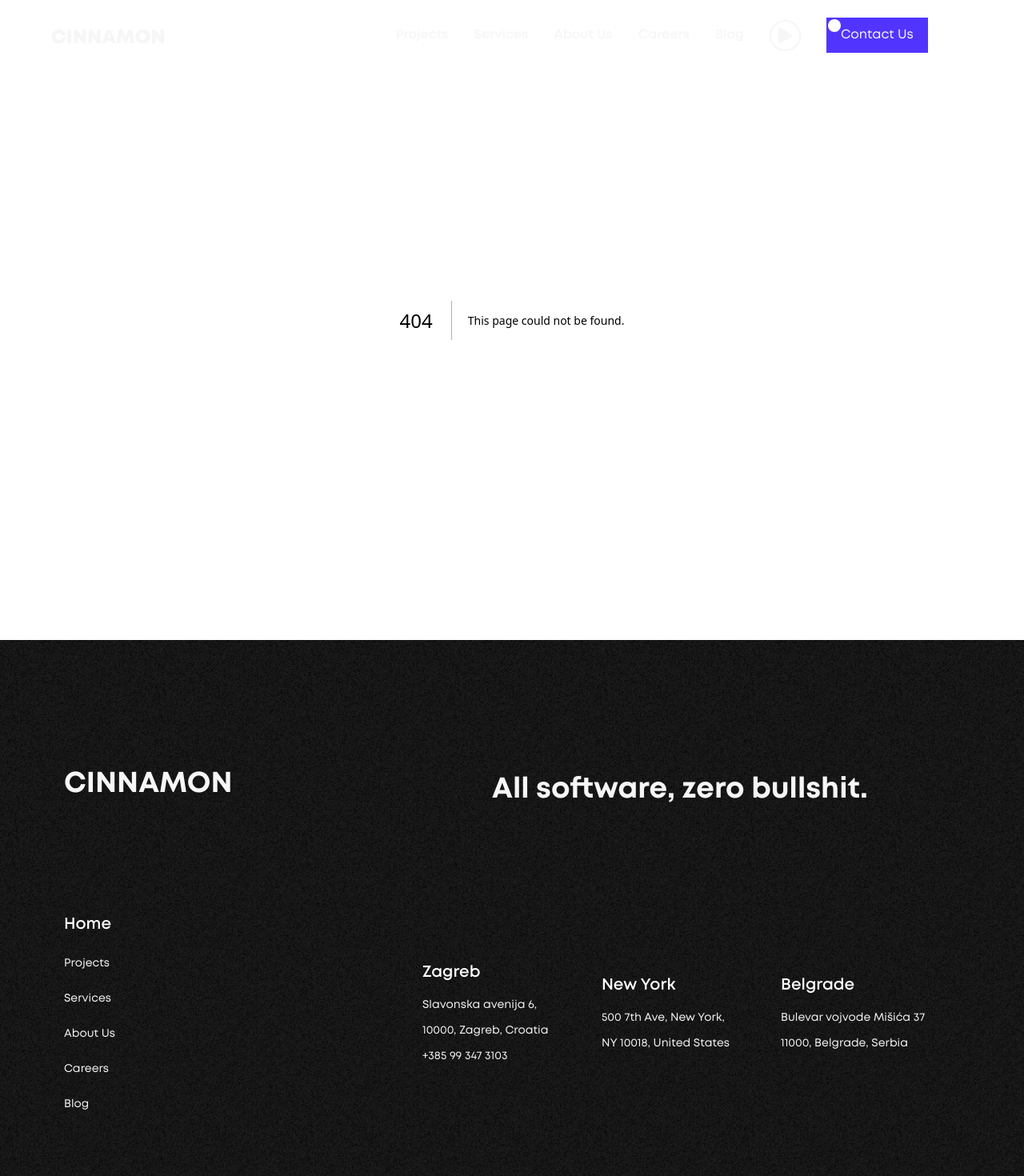
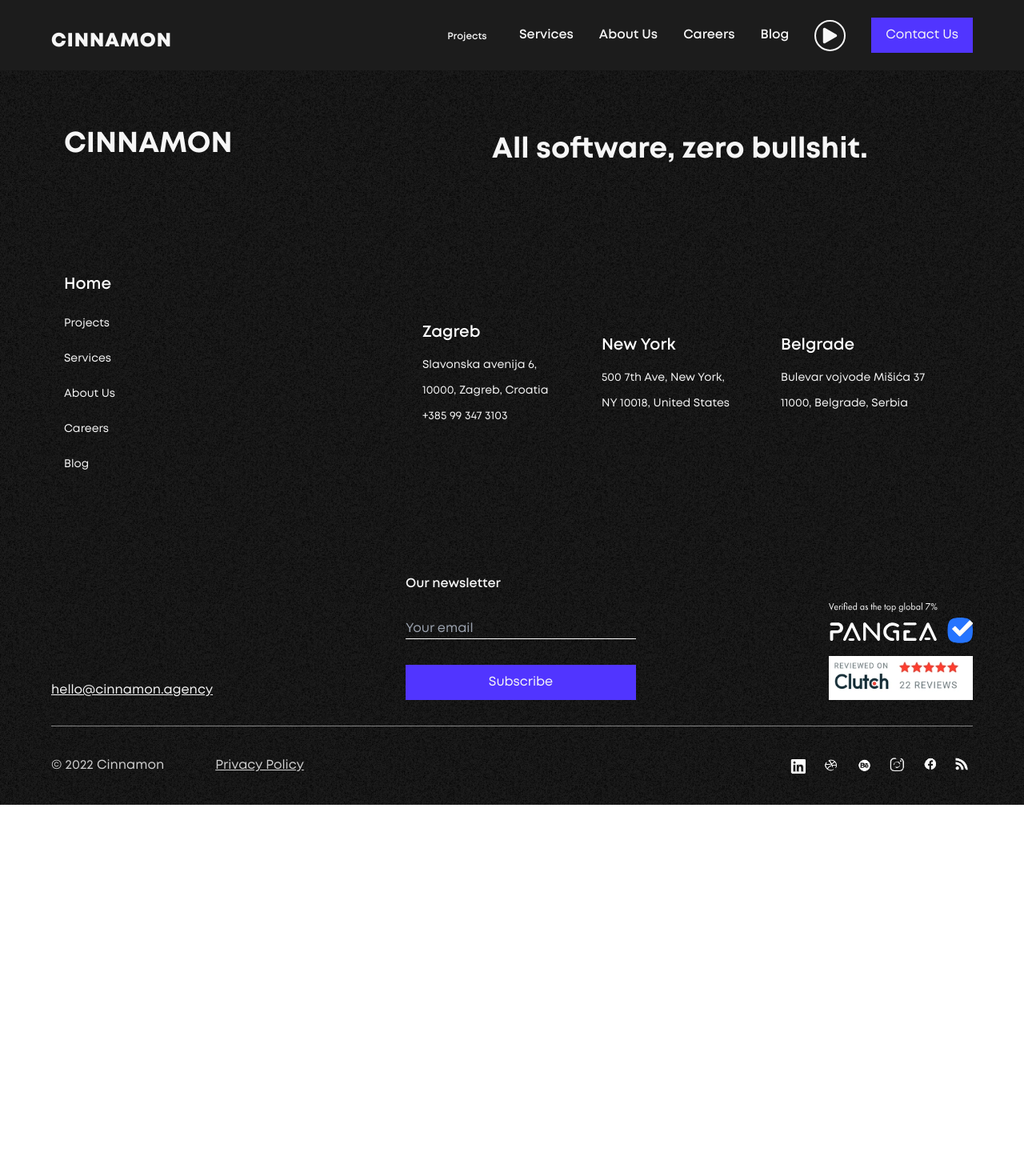
Before and after one commit to NNesta/cinnamon-agency-clone, a Next.js app: page /about in a window 1280 px wide. Before the commit this address had no page. Shown: the top 1470 px of the page at 80% size. After the commit the page ends 1006 px from the top, so only its background shows below. Built offline with nearby package versions, Linux system fonts and the light colour scheme.

Commit message:
feat: adding animations

```diff
--- a/components/BlogCard.jsx
+++ b/components/BlogCard.jsx
@@ -4,7 +4,7 @@ import Image from 'next/image';
 function BlogCard(props) {
     const {image, category, author,date,time,title} = props;
   return (
-    <div className='flex flex-col gap-2 group min-w-[45%] lg:min-w-[10%] h-[400px]'>
+    <div className='flex flex-col gap-2 group min-w-full lg:min-w-[30%] '>
        <Image alt='image' src={image} width={400} height={400} layout='responsive'/>
        <p className='font-mont-semibold group-hover:text-primaryPink duration-300'>{category}</p>
        <div className='flex gap-[0.3rem] items-center font-mont'>
--- a/components/BlogSection.jsx
+++ b/components/BlogSection.jsx
@@ -29,11 +29,11 @@ function BlogSection() {
     },
   ];
   return (
-    <div className="w-full">
-      <div className="w-fit container mx-auto py-32">
-        <div className="flex flex-col gap-8 lg:px-32">
-          <h1 className="text-6xl font-mont-bold max-w-[50%] leading-[4.5rem]">Stay in the loop on tech topics</h1>
-          <div className="inline-flex gap-4 overflow-x-scroll w-full scrollbar-hide">
+    <div className="w-screen">
+      <div className="w-full container mx-auto py-32 px-8 lg:px-16">
+        <div className="flex flex-col gap-8">
+          <h1 className="text-5xl lg:text-6xl font-mont-bold lg:max-w-[50%] leading-[4rem] lg:leading-[4.5rem]">Stay in the loop on tech topics</h1>
+          <div className="inline-flex gap-4 h-full overflow-x-scroll w-full scrollbar-hide">
             {blogs.map((blog, index) => (
               <BlogCard
                 key={index}
--- a/components/Button.jsx
+++ b/components/Button.jsx
@@ -2,9 +2,9 @@ import React from 'react'
 
 function Button({children}) {
   return (
-       <button className='text-primaryWhite font-mont bg-primaryPink  hover:bg-primaryWhite border-2 border-primaryPink  duration-400 ease-in-out px-4 py-2 relative group'>
-        <span className='h-4 w-4 bg-white z-50 rounded-full absolute inset-0'/>
-       <h1 className='group-hover:text-primaryPink'>{children}</h1>
+       <button className='text-primaryWhite font-mont bg-primaryPink  border-2 border-primaryPink  duration-1000 ease-in-out px-4 py-2 relative group overflow-hidden'>
+        <span className='w-0 aspect-square bg-white -z-0 rounded-full absolute inset-0 -left-[0.35rem] m-auto  group-hover:w-[110%] duration-300 ease-in-out'/>
+       <h1 className='group-hover:text-primaryPink relative z-[200]'>{children}</h1>
         </button>
   )
 }
--- a/components/CollegeSection.jsx
+++ b/components/CollegeSection.jsx
@@ -4,17 +4,19 @@ import Button from "./Button";
 
 function CollegeSection() {
   return (
-    <div className="w-full container mx-auto h-full relative">
+    <div className="w-full relative h-fit py-32">
       <div className="absolute right-0 bottom-0 hidden lg:block">
         <Image
           src="/assets/cinnamonCollege.png"
-          width={200}
-          height={200}
+          width={400}
+          height={400}
           alt="college"
         />
       </div>
+    <div className="w-full container mx-auto h-full relative">
 
-      <div className="container flex flex-col lg:flex-row justify-between  my-32 px-16 lg:max-w-[90%]">
+
+      <div className="container flex flex-col lg:flex-row justify-between  px-16 lg:max-w-[90%]">
         <Image
           src="/assets/college.png"
           width={300}
@@ -31,7 +33,7 @@ function CollegeSection() {
           <Button>See How It Works</Button>
         </div>
       </div>
-    </div>
+    </div></div>
   );
 }
 
--- a/components/Footer.jsx
+++ b/components/Footer.jsx
@@ -80,110 +80,61 @@ function Footer() {
               />
             </div>
           </div>
-          <div className="flex lg:flex-row flex-col lg:justify-between border-t border-primaryWhite border-opacity-50 py-8 text-primaryGrayLight">
-            <div className="flex gap-16 order-2 lg:order-1">
+          <div className="flex lg:flex-row flex-col items-center lg:justify-between border-t border-primaryWhite border-opacity-50 py-8 text-primaryGrayLight">
+            <div className="flex gap-16 order-2 lg:order-1 whitespace-nowrap">
               <p>© 2022 Cinnamon</p>
-              <Link className="flex-1 underline" href="/">
+              <Link className="flex-1 underline whitespace-nowrap" href="/">
                 Privacy Policy
               </Link>
             </div>
-            <div className="flex gap-4 items-center order-1 lg:order-2">
-              <Image
+            <ul className="flex gap-4 items-center order-1 lg:order-2">
+              <li>
+                <Link href='/'><Image
                 src="/assets/linkedin-2.png"
                 width={25}
                 height={25}
                 alt="footer-image"
-              />
-              <Image
+              /></Link>
+                </li>
+            <li> <Link href='/'><Image
                 src="/assets/ball-2.png"
                 width={25}
                 height={25}
                 alt="footer-image"
-              />
-              <Image
+              /></Link> </li>
+             <li>
+              <Link href='/'><Image
                 src="/assets/beicon.png"
                 width={25}
                 height={25}
                 alt="footer-image"
-              />
-              <Image
+              /></Link>
+              </li>
+              <li>
+                <Link href='/'><Image
                 src="/assets/insta-2.png"
                 width={25}
                 height={25}
                 alt="footer-image"
-              />
-              <Image
+              /></Link>
+                </li>
+              <li>
+                <Link href='/'><Image
                 src="/assets/face-2.png"
                 width={25}
                 height={25}
                 alt="footer-image"
-              />
-              <Image
+              /></Link></li>
+              <li>
+                <Link href='/'><Image
                 src="/assets/wifi.png"
                 width={25}
                 height={25}
                 alt="footer-image"
-              />
-            </div>
+              /></Link></li>
+
+            </ul>
           </div>
-
-          {/* <div className='w-full h-full grid lg:grid-cols-3 gap-32  border-b border-primaryWhite'>
-    <div className='flex flex-col gap-8'>
-      <h1 className='text-5xl font-bold'>CINNAMON</h1>
-
-     <p className='underline'>hello@cinnamon.agency</p>
-    </div>
-    <div className='col-span-2 flex flex-col justify-between'>
-      <div className="grid grid-cols-3 gap-8">
-        <div className='flex flex-col gap-4'>
-          <h1>Zagreb</h1>
-          <ul className='flex flex-col'>
-            <li>Slavonska avenija 6,</li>
-            <li>10000, Zagreb, Croatia</li>
-            <li>+385 99 347 3103</li>
-          </ul>
-        </div>
-        <div className='flex flex-col gap-4'>
-          <h1>New York</h1>
-          <ul className='flex flex-col'>
-            <li>500 7th Ave, New York,</li>
-            <li>NY 10018, United States</li>
-          </ul>
-        </div>
-        <div className='flex flex-col gap-4'>
-          <h1>Belgrade</h1>
-          <ul className='flex flex-col'>
-            <li>Bulevar vojvode Mišića 37</li>
-            <li>11000, Belgrade, Serbia</li>
-          </ul>
-        </div>
-      </div>
-
-     <div className='grid grid-cols-2 justify-between'>
-      <div className='flex flex-col gap-2'>
-        <h1>Our newsletter</h1>
-        <input type='text'/>
-    <Button/>
-      </div>
-      <div className="flex flex-col gap-4">
-     <Image src='/assets/pangea.svg' width={70} height={35}/>
-     <Image src='/assets/clutch.webp' width={70} height={35}/>
-      </div>
-
-     </div>
-    </div>
-      </div>
-      <div className='flex'>
-     <p>© 2022 Cinnamon</p>
-     <Link className='flex-1' href='/'>Privacy Policy</Link>
-     <div className='flex gap-4 items-center'>
-     <Image src='/assets/linkedin-2.png' width={25} height={25}/>
-     <Image src='/assets/ball-2.png' width={25} height={25}/>
-     <Image src='/assets/beicon.png' width={25} height={25}/>
-     <Image src='/assets/insta-2.png' width={25} height={25}/>
-     <Image src='/assets/face-2.png' width={25} height={25}/>
-     <Image src='/assets/wifi.png' width={25} height={25}/>
-      </div></div> */}
         </div>
       </div>
     </div>
--- a/components/NavBar.jsx
+++ b/components/NavBar.jsx
@@ -5,12 +5,12 @@ import Link from "next/link";
 import Button from "./Button";
 
 function NavBar() {
-  const [nav, setNav] = useState(true);
+  const [nav, setNav] = useState(false);
   const [bgColor, setBgColor] = useState("bg-transparent");
   const [textColor, setTextColor] = useState("text-primaryWhite");
   const [outline, setOutline] = useState("border-primaryWhite");
   const [fill, setFill] = useState("fill-primaryWhite");
-  const [menu, setMenu] = useState("/assets/mobile-menu.svg");
+  const [menu, setMenu] = useState("/assets/whiteMenu.svg");
 
   useEffect(() => {
     const changeColor = () => {
@@ -22,7 +22,7 @@ function NavBar() {
         setFill("fill-primaryPink");
         setMenu("/assets/mobile-menu.svg");
       } else {
-        setBgColor("bg-transparent");
+        setBgColor("bg-primaryBlack");
         setTextColor("text-primaryWhite");
         setOutline("border-primaryWhite");
         setFill("fill-primaryWhite");
@@ -41,13 +41,20 @@ function NavBar() {
       <div
         className={`fixed -top-2 left-0 z-50 h-24 w-full px-4 lg:px-16 py-6 ${textColor} ${bgColor} transition-colors duration-300 ease-in-out`}
       >
-        <div className="flex gap-72 w-full container mx-auto">
-          <div className="group">
-            <h1 className="text-2xl  font-medium mt-4 group-hover:delay">CINNAMON</h1>
+        <div className="flex justify-between w-full container mx-auto">
+          <div className="group flex gap-[1px] items-center">
+            <h1 className="text-2xl  font-medium mt-4 group-hover:animate-blink1">C</h1>
+            <h1 className="text-2xl  font-medium mt-4 group-hover:animate-blink2">I</h1>
+            <h1 className="text-2xl  font-medium mt-4 group-hover:animate-blink3">N</h1>
+            <h1 className="text-2xl  font-medium mt-4 group-hover:animate-blink4">N</h1>
+            <h1 className="text-2xl  font-medium mt-4 group-hover:animate-blink5">A</h1>
+            <h1 className="text-2xl  font-medium mt-4 group-hover:animate-blink6">M</h1>
+            <h1 className="text-2xl  font-medium mt-4 group-hover:animate-blink7">O</h1>
+            <h1 className="text-2xl  font-medium mt-4 group-hover:animate-blink8">N</h1>
           </div>
           <div className="hidden lg:flex items-center gap-8 font-medium ">
             <ul className="flex items-center gap-8 font-mont-semibold">
-              <li className="hover:text-primaryPink duration-300 ease-in-out flex flex-col items-center gap-2 p group mt-4 ">
+              <li className="hover:text-primaryPink duration-300 ease-in-out flex flex-col items-center gap-2 p group mt-4 scale-75">
                 <Link href="/">Projects</Link>
                 <span className="group-hover:bg-primaryPink bg-transparent w-2 h-2 rounded-full "/>
               </li>
@@ -70,20 +77,48 @@ function NavBar() {
             </ul>
             <div className="flex items-center gap-8">
               <div
-                className={` border-2 ${outline} rounded-full hover:bg-primaryPink duration-300 ease-in-out`}
+                className={` border-2 ${outline} rounded-full hover:bg-primaryPink duration-300 relative ease-in-out group overflow-hidden`}
               >
+                       <span className='w-0 aspect-square bg-white -z-0 rounded-full absolute inset-0 -left-[0.35rem] m-auto  group-hover:w-[110%] duration-300 ease-in-out'/>
+
                 <BsPlayFill
-                  className={`${fill} z-50 hover:fill-white duration-300 ease-in-out`}
+                  className={`${fill} z-50 hover:fill-white duration-300 ease-in-out relative`}
                   size={35}
                 />
               </div>
               <Button>Contact Us</Button>
             </div>
           </div>
+
+          {nav &&<div className={`block lg:hidden absolute top-20 left-0 w-full h-screen  items-center z-[500] ${textColor} ${bgColor}`}>
+          <ul className="flex flex-col items-center gap-8 font-mont-semibold">
+              <li className="hover:text-primaryPink duration-300 ease-in-out flex flex-col items-center gap-2 p group mt-4 scale-75">
+                <Link href="/">Projects</Link>
+                <span className="group-hover:bg-primaryPink bg-transparent w-2 h-2 rounded-full "/>
+              </li>
+              <li className="hover:text-primaryPink duration-300 ease-in-out flex flex-col items-center gap-2 p group mt-4 ">
+                <Link href="/">Services</Link>
+                <span className="group-hover:bg-primaryPink bg-transparent w-2 h-2 rounded-full "/>
+              </li>
+              <li className="hover:text-primaryPink duration-300 ease-in-out flex flex-col items-center gap-2 p group mt-4 ">
+                <Link href="/">About Us</Link>
+                <span className="group-hover:bg-primaryPink bg-transparent w-2 h-2 rounded-full "/>
+              </li>
+              <li className="hover:text-primaryPink duration-300 ease-in-out flex flex-col items-center gap-2 p group mt-4 ">
+                <Link href="/">Careers</Link>
+                <span className="group-hover:bg-primaryPink bg-transparent w-2 h-2 rounded-full "/>
+              </li>
+              <li className="hover:text-primaryPink duration-300 ease-in-out flex flex-col items-center gap-2 p group mt-4 ">
+                <Link href="/">Blog</Link>
+                <span className="group-hover:bg-primaryPink bg-transparent  w-2 h-2 rounded-full "/>
+              </li>
+            </ul>
+          </div>}
           <button onClick={clickHandler} className="block lg:hidden">
             <Image src={menu} width={35} height={35} alt="menu button" />
           </button>
         </div>
+
       </div>
     </div>
   );
--- a/components/OfficeSection.jsx
+++ b/components/OfficeSection.jsx
@@ -23,8 +23,8 @@ function OfficeSection() {
   const [scroll, setScroll] = useState(false);
   const clickHandler=()=>setScroll(!scroll)
   return (
-    <div className="w-full container mx-auto lg:pl-20 py-32">
-        <div className="flex flex-col gap-16 ">
+    <div className="w-full container mx-auto py-32 px-16">
+        <div className="flex flex-col gap-16">
           <h1 className="text-6xl font-mont-bold text-primaryDarkBlack">Our offices</h1>
       <div className={`mx-auto w-screen lg:w-full relative duration-300 ease-in-out ${scroll?'-translate-x-[40%]':'translate-x-[0%]'} overflow-x-scroll scrollbar-hide lg:overflow-visible`}>
           <div className="inline-flex gap-8">
@@ -41,7 +41,7 @@ function OfficeSection() {
           </div>
         </div>
       </div>
-          <div className="flex gap-8 py-16">
+          <div className="hidden lg:flex gap-8 py-16">
               <button>
             <div className="">
               <Image
--- /dev/null
+++ b/pages/about.jsx
@@ -0,0 +1,11 @@
+import React from 'react'
+
+function about() {
+  return (
+    <div>
+
+    </div>
+  )
+}
+
+export default about
--- a/styles/globals.css
+++ b/styles/globals.css
@@ -44,3 +44,33 @@
 body{
   @apply font-mont font-mont-semibold font-mont-bold font-mont-heavy overflow-x-hidden;
 }
+@layer utilities{
+
+
+
+.animate-delay-1{
+  animation-delay: 1s;
+}
+.animate-delay-2{
+  animation-delay: 2s;
+}
+.animate-delay-3{
+  animation-delay: 3s;
+}
+.animate-delay-4{
+  animation-delay: 4s;
+}
+.animate-delay-5{
+  animation-delay: 5s;
+}
+.animate-delay-6{
+  animation-delay: 6s;
+}
+.animate-delay-7{
+  animation-delay: 7s;
+}
+.animate-delay-8{
+  animation-delay: 8s;
+}
+
+}
--- a/tailwind.config.js
+++ b/tailwind.config.js
@@ -24,6 +24,65 @@ module.exports = {
         "mont-semibold":"'MontSemiBold','arial'",
         "mont-bold":"'MontBold','arial'",
         "mont-heavy":"'MontHeavy','arial'"
+      },
+      animation:{
+        blink1: 'blink1 10s linear normal',
+        blink2: 'blink2 10s linear normal',
+        blink3: 'blink3 10s linear normal',
+        blink4: 'blink4 10s linear normal',
+        blink5: 'blink5 10s linear normal',
+        blink6: 'blink6 10s linear normal',
+        blink7: 'blink7 10s linear normal',
+        blink8: 'blink8 10s linear normal',
+      },
+      keyframes:{
+         blink1: {
+          '0%': {transform: 'translate(2px)',transform:'scale(.5)',transform: 'rotate(10deg)',visibility:'hidden'},
+          '1%': {visibility:'hidden'},
+          '8%': {transform: 'scale(1)',transform: '-translate(-2px)',transform: 'rotate(0deg)'},
+         },
+         blink2: {
+          '0%': {transform: 'translate(2px)',transform:'scale(.5)',transform: 'rotate(10deg)',visibility:'hidden'},
+          '2%': {visibility:'hidden'},
+          '8%': {transform: 'scale(1)',transform: '-translate(-2px)',transform: 'rotate(0deg)'},
+
+         },
+         blink3: {
+          '0%': {transform: 'translate(2px)',transform:'scale(.5)',transform: 'rotate(10deg)',visibility:'hidden'},
+          '3%': {visibility:'hidden'},
+          '8%': {transform: 'scale(1)',transform: '-translate(-2px)',transform: 'rotate(0deg)'},
+
+         },
+         blink4: {
+          '0%': {transform: 'translate(2px)',transform:'scale(.5)',transform: 'rotate(10deg)',visibility:'hidden'},
+          '4%': {visibility:'hidden'},
+          '8%': {transform: 'scale(1)',transform: '-translate(-2px)',transform: 'rotate(0deg)'},
+
+         },
+         blink5: {
+          '0%': {transform: 'translate(2px)',transform:'scale(.5)',transform: 'rotate(10deg)',visibility:'hidden'},
+          '5%': {visibility:'hidden'},
+          '8%': {transform: 'scale(1)',transform: '-translate(-2px)',transform: 'rotate(0deg)'},
+
+         },
+         blink6: {
+          '0%': {transform: 'translate(2px)',transform:'scale(.5)',transform: 'rotate(10deg)',visibility:'hidden'},
+          '6%': {visibility:'hidden'},
+          '8%': {transform: 'scale(1)',transform: '-translate(-2px)',transform: 'rotate(0deg)'},
+
+         },
+         blink7: {
+          '0%': {transform:'scale(.5)',transform: 'translate(2px)',transform: 'rotate(10deg)',visibility:'hidden'},
+          '7%': {visibility:'hidden'},
+          '8%': {transform: 'scale(1)',transform: 'rotate(0deg)',transform: '-translate(-2px)'},
+
+         },
+         blink8: {
+          '0%': {transform:'scale(.5)',transform: 'rotate(10deg)',transform: 'translate(2px)',visibility:'hidden'},
+          '8%': {visibility:'hidden'},
+          '9%': {transform: 'scale(1)',transform: '-translate(-2px)',transform: 'rotate(0deg)'},
+
+         },
       }
     },
   },
```
